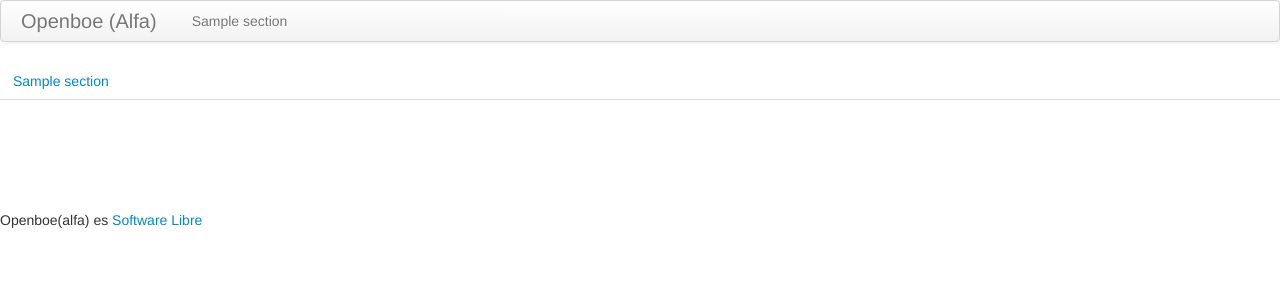
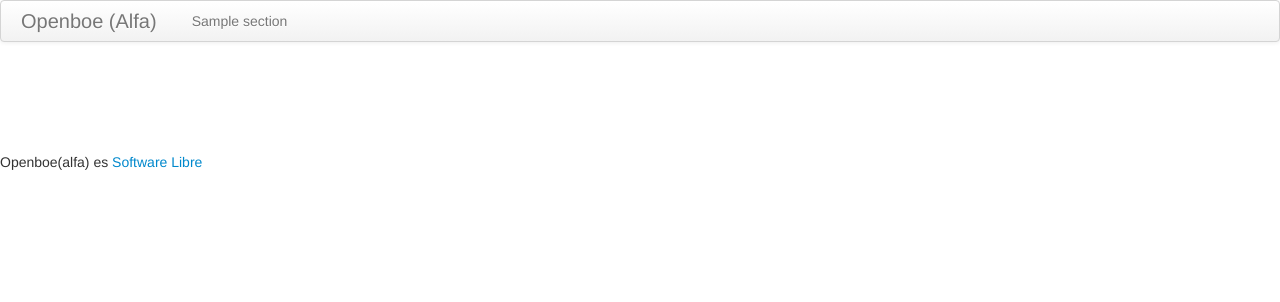
Before and after one commit to javaguirre/openboe, a Flask app: template templates/base.html in a window 1280 px wide. Shown: the top 302 px of the page. Run offline with Flask 2, Linux system fonts and the light colour scheme; the template is opened without the code that fills it: most values are stand-ins (such as "Sample title", 1, 10 or a date in 2020); parts of the project's set-up code (start-up, migrations or seed data) failed here and were passed over; some libraries are stand-ins or nearby versions.

Commit message:
Changing sections from the tabbar to the navbar

```diff
--- a/static/js/effects.js
+++ b/static/js/effects.js
@@ -1,8 +1,10 @@
 $(function () {
-    $('.nav-tabs li a').click(function() {
-        var href = $(this).attr('href');
+    $('.mainbar li a').click(function() {
+        var href = "#tab-" + $(this).attr('href').replace("#", "");
 
-        $('.nav-tabs li').removeClass('active');
+        console.log(href);
+
+        $('.mainbar li').removeClass('active');
         $('.tab-pane').removeClass('active');
 
         $(this).parent().addClass('active');
--- a/templates/base.html
+++ b/templates/base.html
@@ -14,7 +14,7 @@
     <div class="navbar">
         <div class="navbar-inner">
             <a class="brand" href="{{ url_for('index') }}">Openboe (Alfa)</a>
-            <ul class="nav">
+            <ul class="nav mainbar">
                 {% for section in sections %}
                     <li class="">
                         <a href="#{{ section['slug']}}" class="">{{ section['title'] }}</a>
@@ -24,19 +24,9 @@
         </div>
     </div>
     <div class="tabbable">
-        <ul class="nav nav-tabs">
-            {% for section in sections %}
-                <li>
-                    <a href="#tab{{ loop.index }}"
-                       data-toggle="tab">
-                        {{section['title']}}
-                    </a>
-                </li>
-            {% endfor %}
-        </ul>
         <div class="tab-content">
             {% for section in sections %}
-                <div class="tab-pane" id="tab{{ loop.index }}">
+                <div class="tab-pane" id="tab-{{ section['slug'] }}">
                     {% for feed in feeds %}
                         {% if section['_id'] == feed['section_id'] %}
                             <li class="">
```
